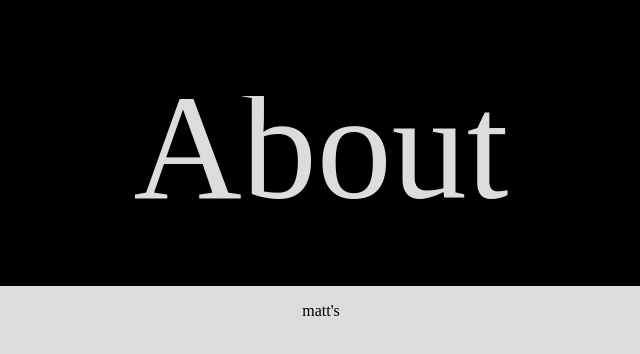
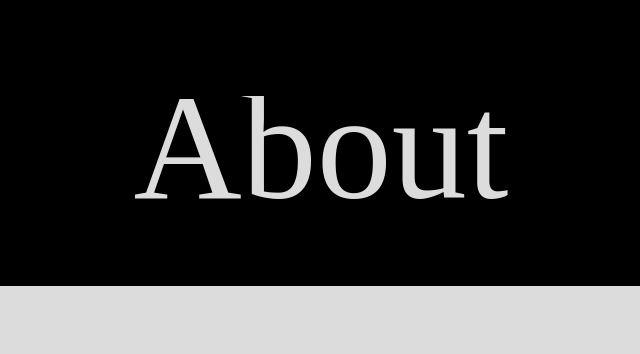
Before and after one commit to mh139194/Mart341-WebDesign, a plain HTML site: page Hrubesky_Final_Website/about.html in a window 1280 px wide. Shown: the full height of the page, 319-959 px from the left. Drawn offline with Linux system fonts and the light colour scheme.

Commit message:
Add files via upload

```diff
--- a/Hrubesky_Final_Website/about.html
+++ b/Hrubesky_Final_Website/about.html
@@ -21,7 +21,7 @@
     </h4>
       </div>
       <p>
-        matt's
+
         <body>
           <header>
             <div class="dropdown">
```
